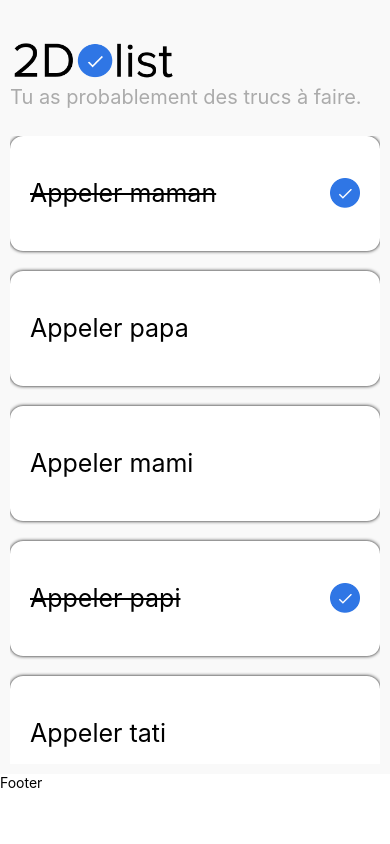
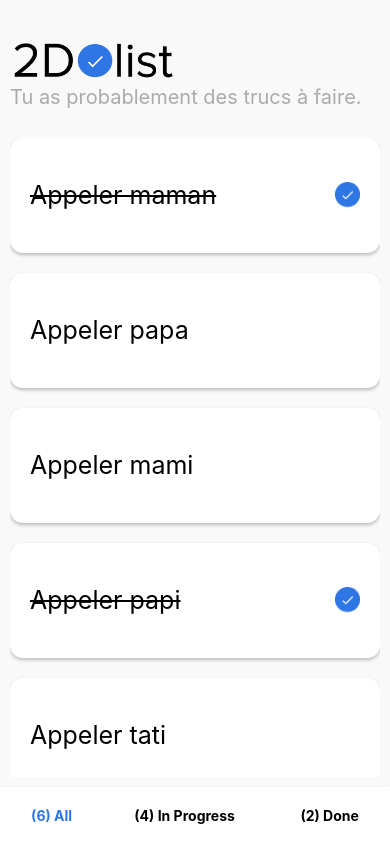
Before and after one commit to DamienL47/ToDoApp, a React Native app: screen / in a window 390 px wide. Built offline with nearby package versions, Linux system fonts and the light colour scheme.

Commit message:
update todo inProgress

```diff
--- a/App.js
+++ b/App.js
@@ -1,10 +1,12 @@
-import { ScrollView, Text, View } from "react-native";
+import { Alert, ScrollView, Text, TextInput, View } from "react-native";
 import backgroundImage from "./assets/background.png";
 import { SafeAreaProvider, SafeAreaView } from "react-native-safe-area-context";
 import { s } from "./App.style";
 import { Header } from "./components/Header/Header";
 import { CardToDo } from "./components/CardToDo/CardToDo";
 import { useState } from "react";
+import { TabBottomMenu } from "./components/TabBottomMenu/TabBottomMenu";
+import { UpdateTodo } from "./components/UpdateTodo/UpdateTodo";
 
 export default function App() {
   const [todoList, setTodoList] = useState([
@@ -13,7 +15,23 @@ export default function App() {
     { id: 3, title: "Appeler mami", isCompleted: false },
     { id: 4, title: "Appeler papi", isCompleted: true },
     { id: 5, title: "Appeler tati", isCompleted: false },
+    { id: 6, title: "Appeler tonton", isCompleted: false },
   ]);
+  const [selectedTabName, setSelectedTabName] = useState("all");
+  const [update, setUpdate] = useState(false);
+
+  function getFilteredList() {
+    switch (selectedTabName) {
+      case "all":
+        return todoList;
+      case "inProgress":
+        return todoList.filter((todo) => !todo.isCompleted);
+      case "done":
+        return todoList.filter((todo) => todo.isCompleted);
+      default:
+        return todoList;
+    }
+  }
 
   function updateTodo(todo) {
     const updatedTodo = {
@@ -30,13 +48,34 @@ export default function App() {
     setTodoList(updatedTodoList);
   }
 
+  function deleteTodo(todoToDelete) {
+    Alert.alert("Suppression", "Supprimer cette tâche ?", [
+      {
+        text: "Supprimer",
+        style: "destructive",
+        onPress: () => {
+          setTodoList(todoList.filter((todo) => todo.id !== todoToDelete.id));
+        },
+      },
+      {
+        text: "Modifier",
+        style: "default",
+        onPress: (todo) => {
+          setUpdate(true);
+          return <UpdateTodo todo={todo} />;
+        },
+      },
+    ]);
+  }
+
   function renderTodoList() {
-    return todoList.map((todo) => (
+    return getFilteredList().map((todo) => (
       <View style={s.cardItem} key={todo.id}>
-        <CardToDo onPress={updateTodo} todo={todo} />
+        <CardToDo onLongPress={deleteTodo} onPress={updateTodo} todo={todo} />
       </View>
     ));
   }
+
   return (
     <>
       <SafeAreaProvider>
@@ -46,13 +85,17 @@ export default function App() {
           </View>
 
           <View style={s.body}>
+            {update && <UpdateTodo />}
             <ScrollView>{renderTodoList()}</ScrollView>
           </View>
         </SafeAreaView>
       </SafeAreaProvider>
-      <View style={s.footer}>
-        <Text>Footer</Text>
-      </View>
+
+      <TabBottomMenu
+        todoList={todoList}
+        onPress={setSelectedTabName}
+        selectedTabName={selectedTabName}
+      />
     </>
   );
 }
--- a/components/CardToDo/CardToDo.jsx
+++ b/components/CardToDo/CardToDo.jsx
@@ -2,9 +2,13 @@ import { Image, Text, TouchableOpacity } from "react-native";
 import check from "../../assets/check.png";
 import { s } from "./CardToDo.style";
 
-export function CardToDo({ todo, onPress }) {
+export function CardToDo({ todo, onPress, onLongPress }) {
   return (
-    <TouchableOpacity onPress={() => onPress(todo)} style={s.container}>
+    <TouchableOpacity
+      onLongPress={() => onLongPress(todo)}
+      onPress={() => onPress(todo)}
+      style={s.container}
+    >
       <Text
         style={[
           s.title,
--- a/components/CardToDo/CardToDo.style.js
+++ b/components/CardToDo/CardToDo.style.js
@@ -2,7 +2,6 @@ import { StyleSheet } from "react-native";
 
 export const s = StyleSheet.create({
   container: {
-    display: "flex",
     backgroundColor: "white",
     flexDirection: "row",
     height: 115,
@@ -11,12 +10,13 @@ export const s = StyleSheet.create({
     justifyContent: "space-between",
     paddingHorizontal: 20,
     shadowColor: "#000",
-    shadow0ffset: {
+    shadowOffset: {
       width: 0,
       height: 2,
     },
-    shadow0pacity: 0.25,
+    shadowOpacity: 0.25,
     shadowRadius: 3.84,
+
     elevation: 5,
   },
 
@@ -24,7 +24,7 @@ export const s = StyleSheet.create({
     fontSize: 25,
   },
   check: {
-    width: 30,
-    resizeMode: "contain",
+    width: 25,
+    height: 26,
   },
 });
--- a/components/Header/Header.jsx
+++ b/components/Header/Header.jsx
@@ -5,7 +5,7 @@ import { s } from "./Header.style";
 export function Header() {
   return (
     <>
-      <Image style={s.img} source={logo} />
+      <Image style={s.img} source={logo} resizeMode="contain" />
       <Text style={s.subtitle}>Tu as probablement des trucs à faire.</Text>
     </>
   );
--- a/components/Header/Header.style.js
+++ b/components/Header/Header.style.js
@@ -3,7 +3,6 @@ import { StyleSheet } from "react-native";
 export const s = StyleSheet.create({
   img: {
     width: 170,
-    resizeMode: "contain",
   },
   subtitle: {
     marginTop: -20,
--- /dev/null
+++ b/components/TabBottomMenu/TabBottomMenu.jsx
@@ -0,0 +1,33 @@
+import { Text, TouchableOpacity, View } from "react-native";
+import { s } from "./TabBottomMenu.style";
+
+export function TabBottomMenu({ onPress, selectedTabName, todoList }) {
+  const countByStatus = todoList.reduce(
+    (acc, todo) => {
+      todo.isCompleted ? acc.done++ : acc.inProgress++;
+      return acc;
+    },
+    { all: todoList.length, inProgress: 0, done: 0 }
+  );
+  function getTextStyle(tabName) {
+    return {
+      fontWeight: "bold",
+      color: tabName === selectedTabName ? "#2F76E5" : "black",
+    };
+  }
+  return (
+    <View style={s.container}>
+      <TouchableOpacity onPress={() => onPress("all")}>
+        <Text style={getTextStyle("all")}>({countByStatus.all}) All</Text>
+      </TouchableOpacity>
+      <TouchableOpacity onPress={() => onPress("inProgress")}>
+        <Text style={getTextStyle("inProgress")}>
+          ({countByStatus.inProgress}) In Progress{" "}
+        </Text>
+      </TouchableOpacity>
+      <TouchableOpacity onPress={() => onPress("done")}>
+        <Text style={getTextStyle("done")}>({countByStatus.done}) Done</Text>
+      </TouchableOpacity>
+    </View>
+  );
+}
--- /dev/null
+++ b/components/TabBottomMenu/TabBottomMenu.style.js
@@ -0,0 +1,19 @@
+import { StyleSheet } from "react-native";
+
+export const s = StyleSheet.create({
+  container: {
+    flexDirection: "row",
+    backgroundColor: "white",
+    justifyContent: "space-around",
+    paddingVertical: 20,
+    shadowColor: "#000",
+    shadowOffset: {
+      width: 0,
+      height: 5,
+    },
+    shadowOpacity: 0.34,
+    shadowRadius: 6.27,
+
+    elevation: 10,
+  },
+});
--- /dev/null
+++ b/components/UpdateTodo/UpdateTodo.jsx
@@ -0,0 +1,18 @@
+import { Text, TextInput, TouchableOpacity, View } from "react-native";
+import { s } from "./UpdateTodo.style";
+
+export function UpdateTodo({ todo, onPress, onChange }) {
+  return (
+    <View style={s.container}>
+      <TextInput
+        style={s.input}
+        // value={todo.title}
+        onChange={onChange}
+        placeholder="Modifier votre todo"
+      />
+      <TouchableOpacity onPress={() => onPress(todo)}>
+        <Text style={s.send}>Envoyer</Text>
+      </TouchableOpacity>
+    </View>
+  );
+}
--- /dev/null
+++ b/components/UpdateTodo/UpdateTodo.style.js
@@ -0,0 +1,11 @@
+import { StyleSheet } from "react-native";
+
+export const s = StyleSheet.create({
+  container: {
+    width: 80,
+  },
+  input: {
+    width: 100,
+    height: 30,
+  },
+});
```
